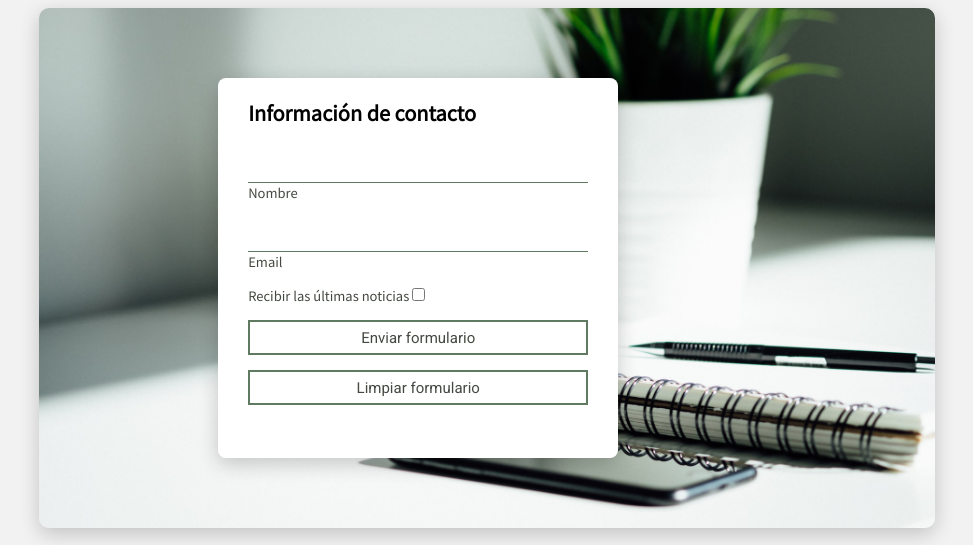
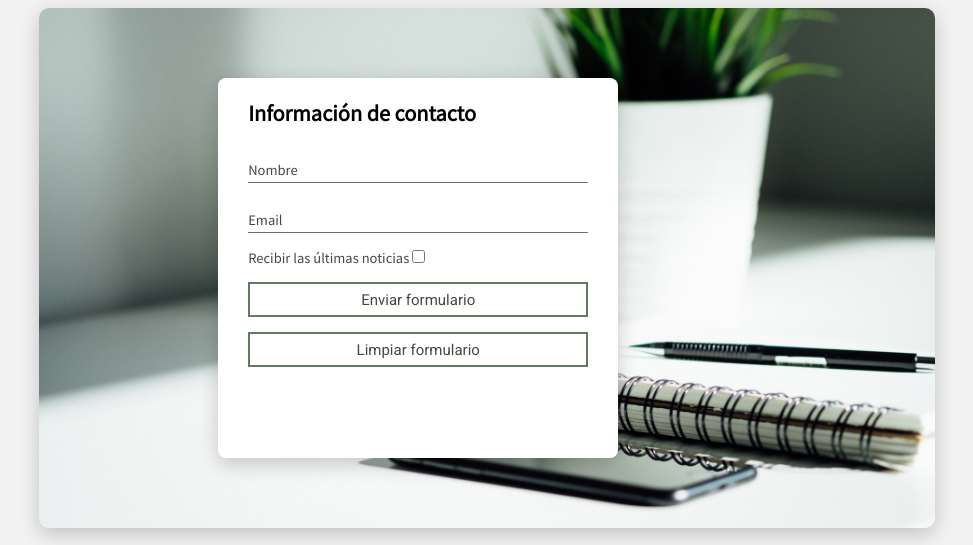
Before and after one commit to JoniLB/Repositorio-coder, a plain HTML site: page assets/pages/contacto.html in a window 1280 px wide. Shown: the part 255-800 px from the top of the page, without its empty margins (153-1126 px from the left). Drawn offline with Linux system fonts and the light colour scheme.

Commit message:
nuevo form

```diff
--- a/assets/css/styles.css
+++ b/assets/css/styles.css
@@ -529,6 +529,14 @@
         transition: all .4s;
     }
 
+    .form__input:focus+.form__label,
+    .form__input:not(:placeholder-shown)+.form__label {
+        transition: all .4s;
+        color: var(--color-primary);
+        transform: scale(.7) translateY(-62px);
+        transform-origin: top left;
+    }
+
     .form__input--border {
         border: 2px solid #5F7A61;
     }
@@ -542,6 +550,12 @@
     .form__group label {
         color: var(--color-secondary);
         font-size: 1.3rem;
+    }
+
+    .form__label {
+        position: absolute;
+        pointer-events: none;
+        transform: translateY(-23px);
     }
     /* fin estilos contact */
     /* Estilos about.html */
```
Also changed, not shown: README.md.
